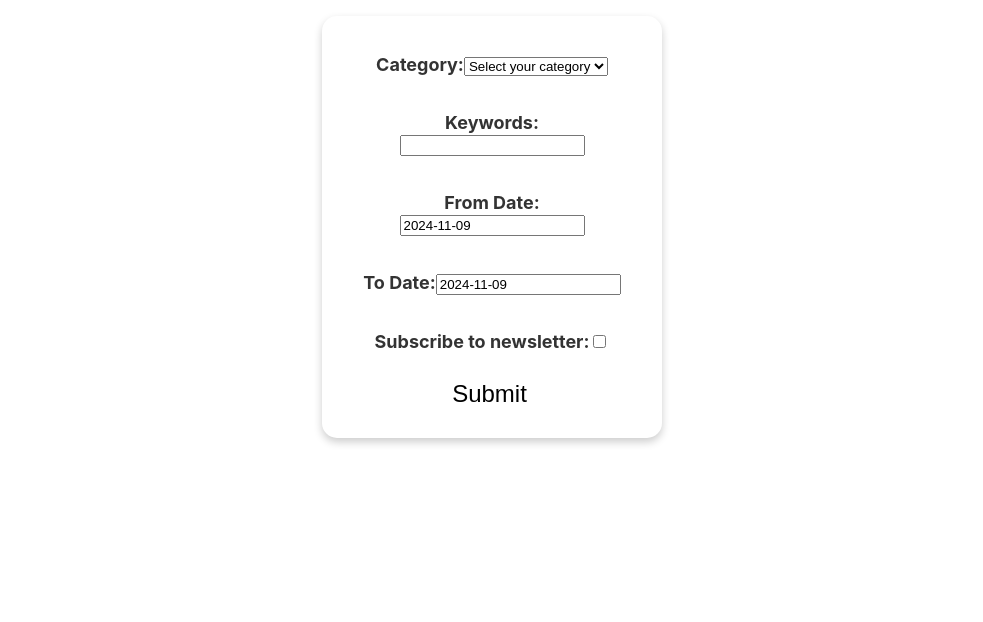
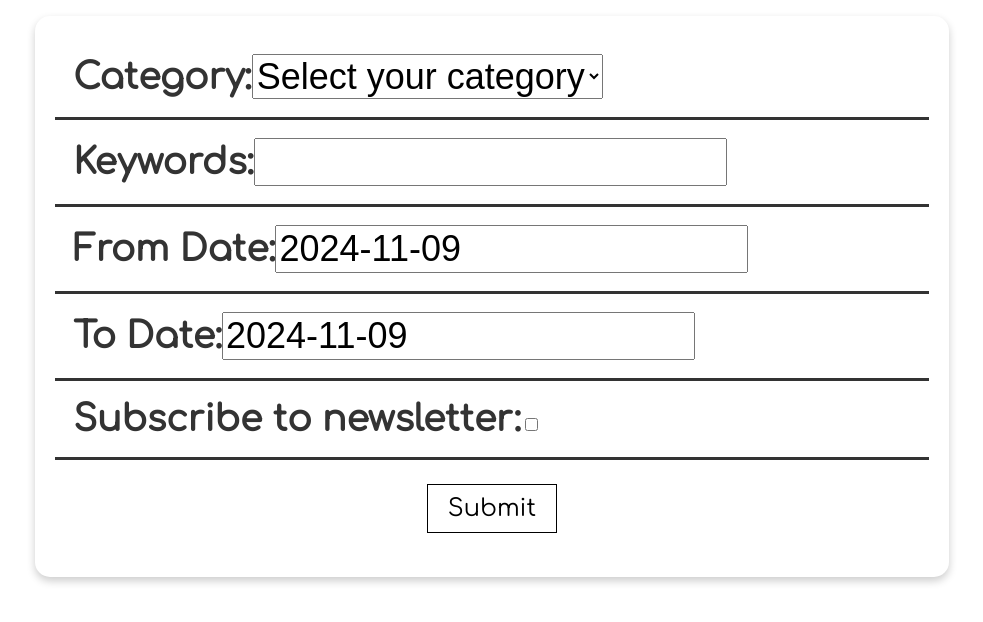
Before and after one commit to nishoof/newsflash, a React (Create React App) app: page / in a window 1280 px wide. Shown: the top 622 px of the page, without its empty margins (148-1131 px from the left). Built offline with nearby package versions, Linux system fonts and the light colour scheme.

Commit message:
worked on styles for the form

```diff
--- a/public/index.html
+++ b/public/index.html
@@ -22,6 +22,8 @@
       work correctly both with client-side routing and a non-root public URL.
       Learn how to configure a non-root public URL by running `npm run build`.
     -->
+  <link href='https://fonts.googleapis.com/css?family=Comfortaa' rel='stylesheet'>
+
   <title>Newsflash</title>
 </head>
 
--- a/src/App.css
+++ b/src/App.css
@@ -1,4 +1,5 @@
 body {
+  font-family: "Comfortaa";
   padding: 1em;
 }
 
@@ -8,34 +9,64 @@ h1 {
 }
 
 form {
-  max-width: 400px;
   margin: auto;
-  width: 300px;
   padding: 20px;
+  width: 70%;
   background-color: white;
   border-radius: 15px;
   box-shadow: 0 4px 8px rgba(0, 0, 0, 0.2);
   align-items: center;
   justify-content: center;
   text-align: center;
-  font-size: 18px;
+  font-size: 36px;
   font-weight: bold;
   color: #333;
   position: relative;
 }
 
 div.form-label {
-  padding: 1em;
+  padding: 0.5em;
+  border-bottom: solid #333;
+  text-align: left;
+}
+
+label {
+  padding: 0.5em 0em;
+}
+
+select, input {
+  font-size: 36px;
+}
+
+input.checkbox { /* add .checkbox to the checkbox in Input.tsx */
+  width: 36px;
+  height: 36px;
 }
 
 button {
+  margin: 1em;
+  font-family: "Comfortaa";
   font-size: x-large;
   padding: 10px 20px;
-  margin-right: 5px;
   cursor: pointer;
   background-color: transparent;
-  border-style: hidden;
+  border-style: solid;
   border-color: black;
+  border-width: 1px;
+}
+
+button:hover {
+  animation-name: change-color;
+  animation-duration: 0.3s;
+  background-color: lightskyblue;
+}
+
+@keyframes change-color {
+  from {
+    background-color: white;
+  } to {
+    background-color: lightskyblue;
+  }
 }
 
 h2 {
```
